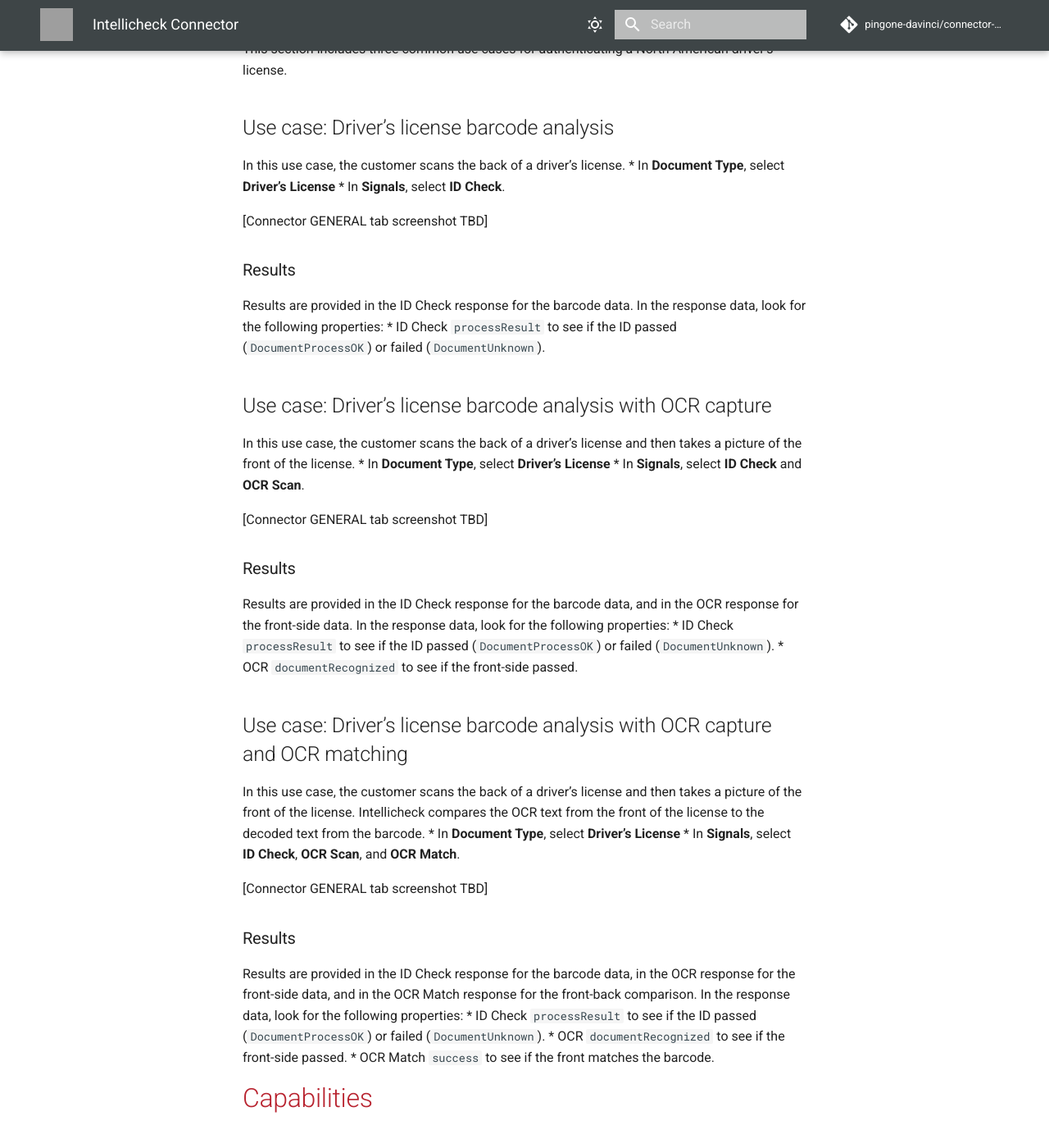
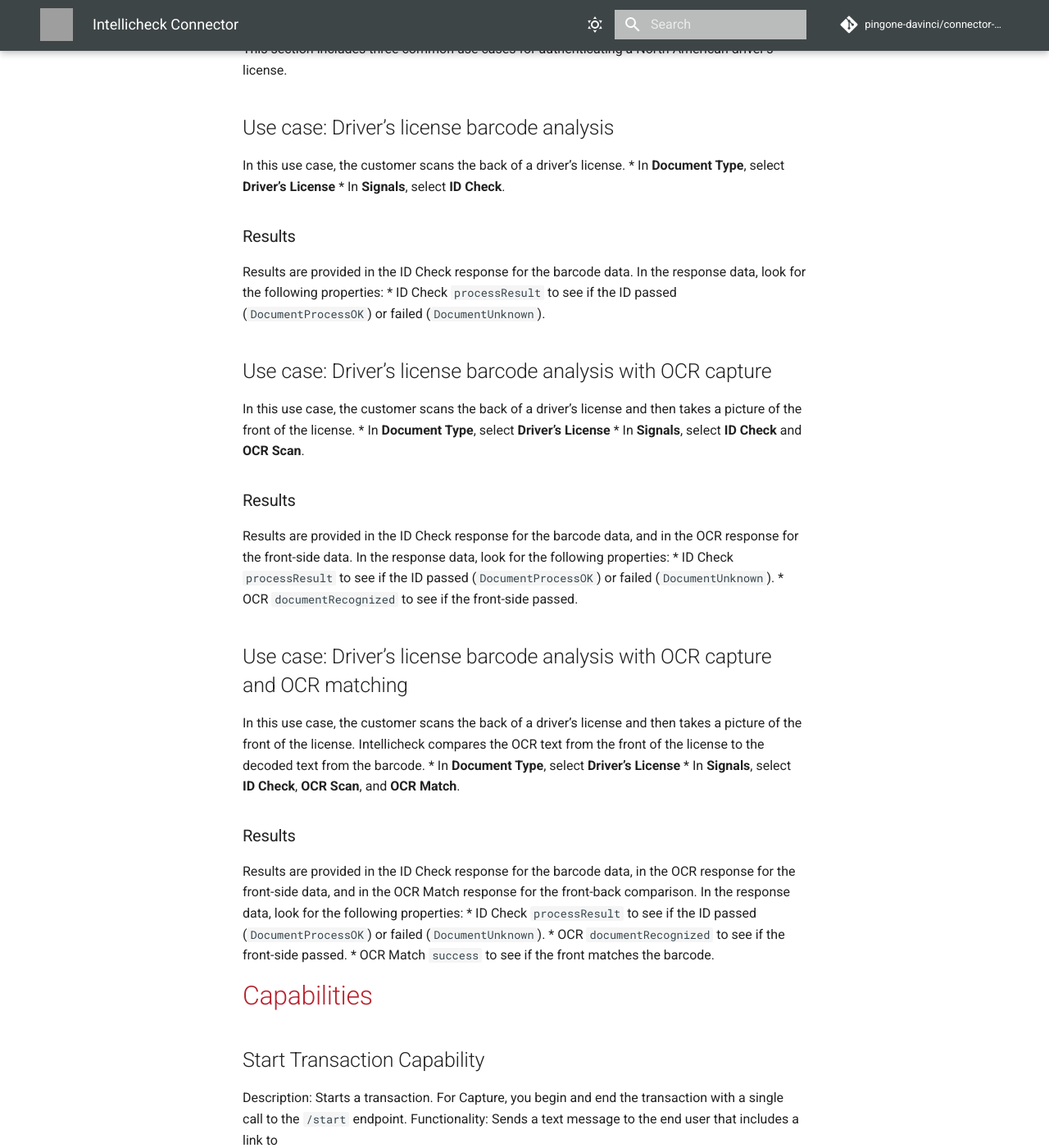
Before and after one commit to pingone-davinci/documentation, an MkDocs documentation site: the page built from docs/intellicheck/README.md, in a window 1280 px wide and 1400 px high, scrolled down 5679 px. Shown: the whole window at 82% size. Built offline with MkDocs 1.6.1 and Material for MkDocs 9.7.7, drawn with Linux system fonts in a browser that asks for light colours; comment, search, counter and statistics services are not loaded; grey boxes are pictures that could not be loaded.

Commit message:
Update README.md

```diff
--- a/docs/intellicheck/README.md
+++ b/docs/intellicheck/README.md
@@ -93,8 +93,6 @@
 * In **Document Type**, select **Driver’s License**
 * In **Signals**, select **ID Check**.
 
-[Connector GENERAL tab screenshot TBD]
-
 ### Results
 Results are provided in the ID Check response for the barcode data.
 In the response data, look for the following properties:
@@ -104,8 +102,6 @@
 In this use case, the customer scans the back of a driver’s license and then takes a picture of the front of the license.
 * In **Document Type**, select **Driver’s License**
 * In **Signals**, select **ID Check** and **OCR Scan**.
-
-[Connector GENERAL tab screenshot TBD]
 
 ### Results
 Results are provided in the ID Check response for the barcode data, and in the OCR response for the front-side data.
@@ -117,8 +113,6 @@
 In this use case, the customer scans the back of a driver’s license and then takes a picture of the front of the license. Intellicheck compares the OCR text from the front of the license to the decoded text from the barcode.
 * In **Document Type**, select **Driver’s License**
 * In **Signals**, select **ID Check**, **OCR Scan**, and **OCR Match**.
-
-[Connector GENERAL tab screenshot TBD]
 
 ### Results
 Results are provided in the ID Check response for the barcode data, in the OCR response for the front-side data, and in the OCR Match response for the front-back comparison.
```
